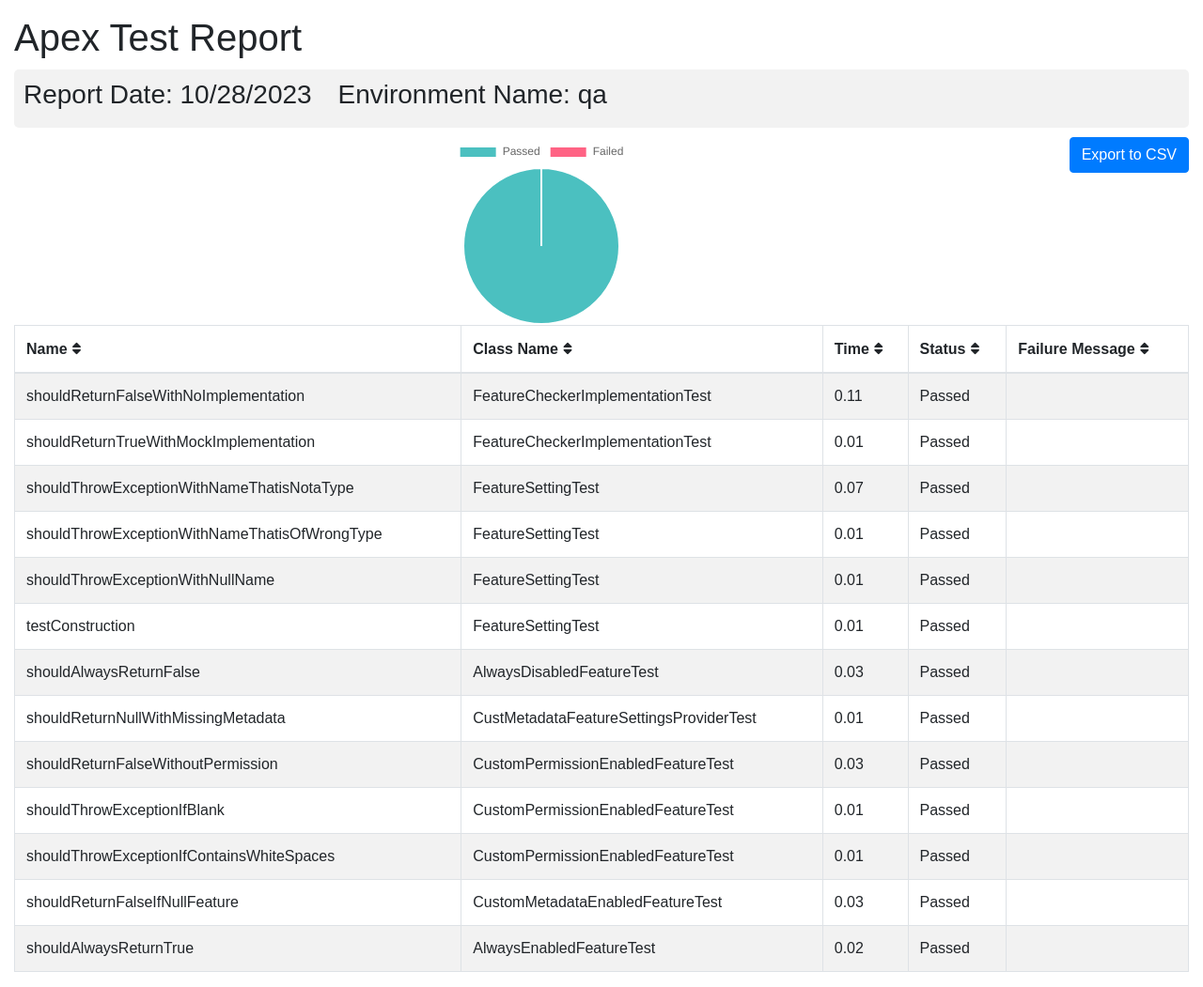
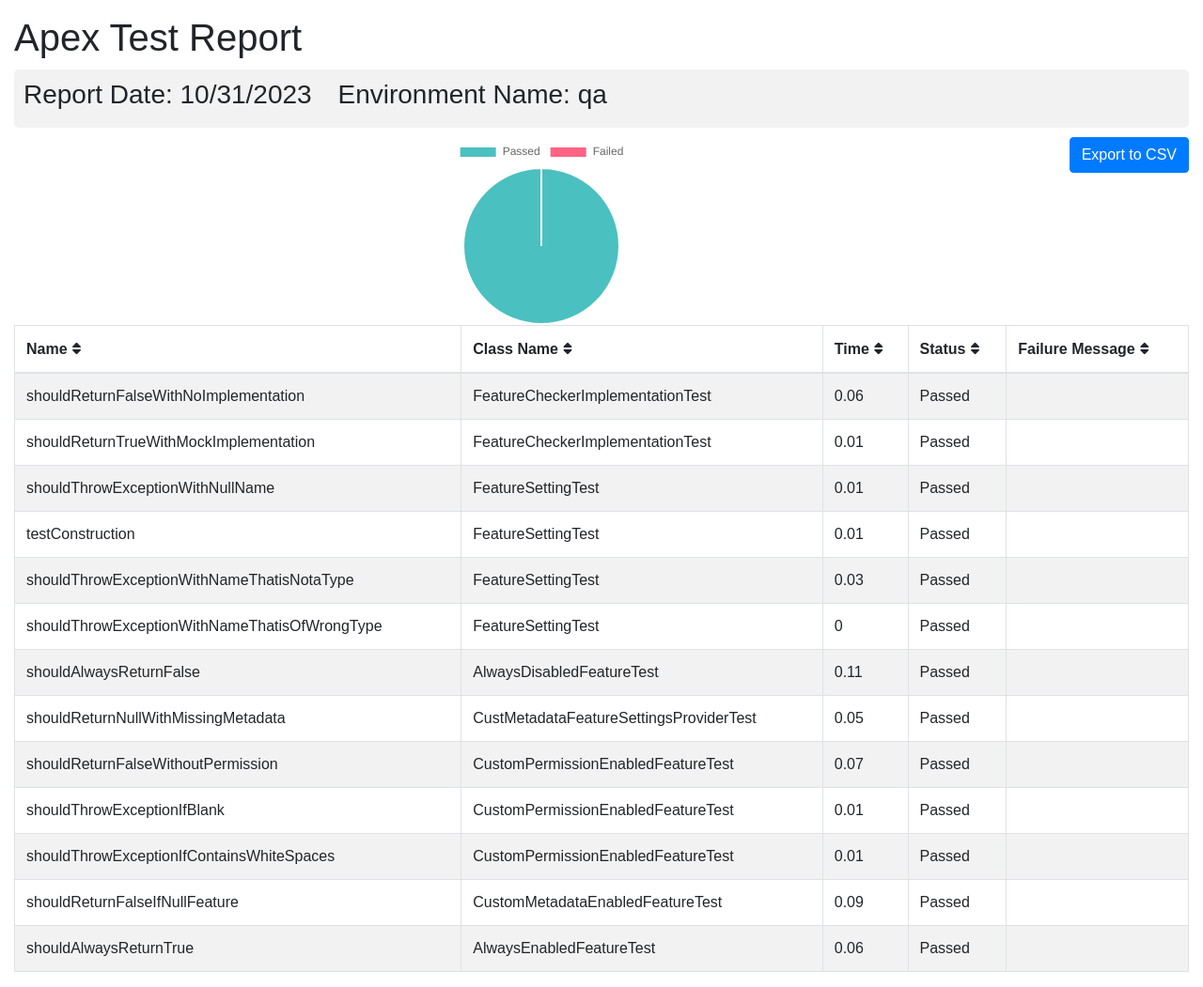
Before and after one commit to flxbl-io/sfops-dashboard, a Jekyll site: the page apextestResults/qa.html, which Jekyll copies as it is, in a window 1280 px wide. Shown: the whole page at 94% size. Built offline with Jekyll 4.4.1, drawn with Linux system fonts in a browser that asks for light colours.

Commit message:
updated test results of qa

```diff
--- a/apextestResults/qa.html
+++ b/apextestResults/qa.html
@@ -102,7 +102,7 @@
       <div class="container-fluid">
         <h1 class="mt-3">Apex Test Report</h1>
         <div class="info-card">
-        <h3>Report Date: 10/28/2023 <span style="margin-left: 20px;">Environment Name: qa</span></h3>
+        <h3>Report Date: 10/31/2023 <span style="margin-left: 20px;">Environment Name: qa</span></h3>
         </div>
         <button onclick="exportTableToCSV('testReport.csv')" class="btn btn-primary float-right">Export to CSV</button>
         <div id="chart-container">
@@ -123,27 +123,13 @@
         <tr>
           <td>shouldReturnFalseWithNoImplementation</td>
           <td>FeatureCheckerImplementationTest</td>
-          <td>0.11</td>
+          <td>0.06</td>
           <td>Passed</td>
           <td></td>
         </tr>
         <tr>
           <td>shouldReturnTrueWithMockImplementation</td>
           <td>FeatureCheckerImplementationTest</td>
-          <td>0.01</td>
-          <td>Passed</td>
-          <td></td>
-        </tr>
-        <tr>
-          <td>shouldThrowExceptionWithNameThatisNotaType</td>
-          <td>FeatureSettingTest</td>
-          <td>0.07</td>
-          <td>Passed</td>
-          <td></td>
-        </tr>
-        <tr>
-          <td>shouldThrowExceptionWithNameThatisOfWrongType</td>
-          <td>FeatureSettingTest</td>
           <td>0.01</td>
           <td>Passed</td>
           <td></td>
@@ -163,23 +149,37 @@
           <td></td>
         </tr>
         <tr>
+          <td>shouldThrowExceptionWithNameThatisNotaType</td>
+          <td>FeatureSettingTest</td>
+          <td>0.03</td>
+          <td>Passed</td>
+          <td></td>
+        </tr>
+        <tr>
+          <td>shouldThrowExceptionWithNameThatisOfWrongType</td>
+          <td>FeatureSettingTest</td>
+          <td>0</td>
+          <td>Passed</td>
+          <td></td>
+        </tr>
+        <tr>
           <td>shouldAlwaysReturnFalse</td>
           <td>AlwaysDisabledFeatureTest</td>
-          <td>0.03</td>
+          <td>0.11</td>
           <td>Passed</td>
           <td></td>
         </tr>
         <tr>
           <td>shouldReturnNullWithMissingMetadata</td>
           <td>CustMetadataFeatureSettingsProviderTest</td>
-          <td>0.01</td>
+          <td>0.05</td>
           <td>Passed</td>
           <td></td>
         </tr>
         <tr>
           <td>shouldReturnFalseWithoutPermission</td>
           <td>CustomPermissionEnabledFeatureTest</td>
-          <td>0.03</td>
+          <td>0.07</td>
           <td>Passed</td>
           <td></td>
         </tr>
@@ -200,14 +200,14 @@
         <tr>
           <td>shouldReturnFalseIfNullFeature</td>
           <td>CustomMetadataEnabledFeatureTest</td>
-          <td>0.03</td>
+          <td>0.09</td>
           <td>Passed</td>
           <td></td>
         </tr>
         <tr>
           <td>shouldAlwaysReturnTrue</td>
           <td>AlwaysEnabledFeatureTest</td>
-          <td>0.02</td>
+          <td>0.06</td>
           <td>Passed</td>
           <td></td>
         </tr>
```
